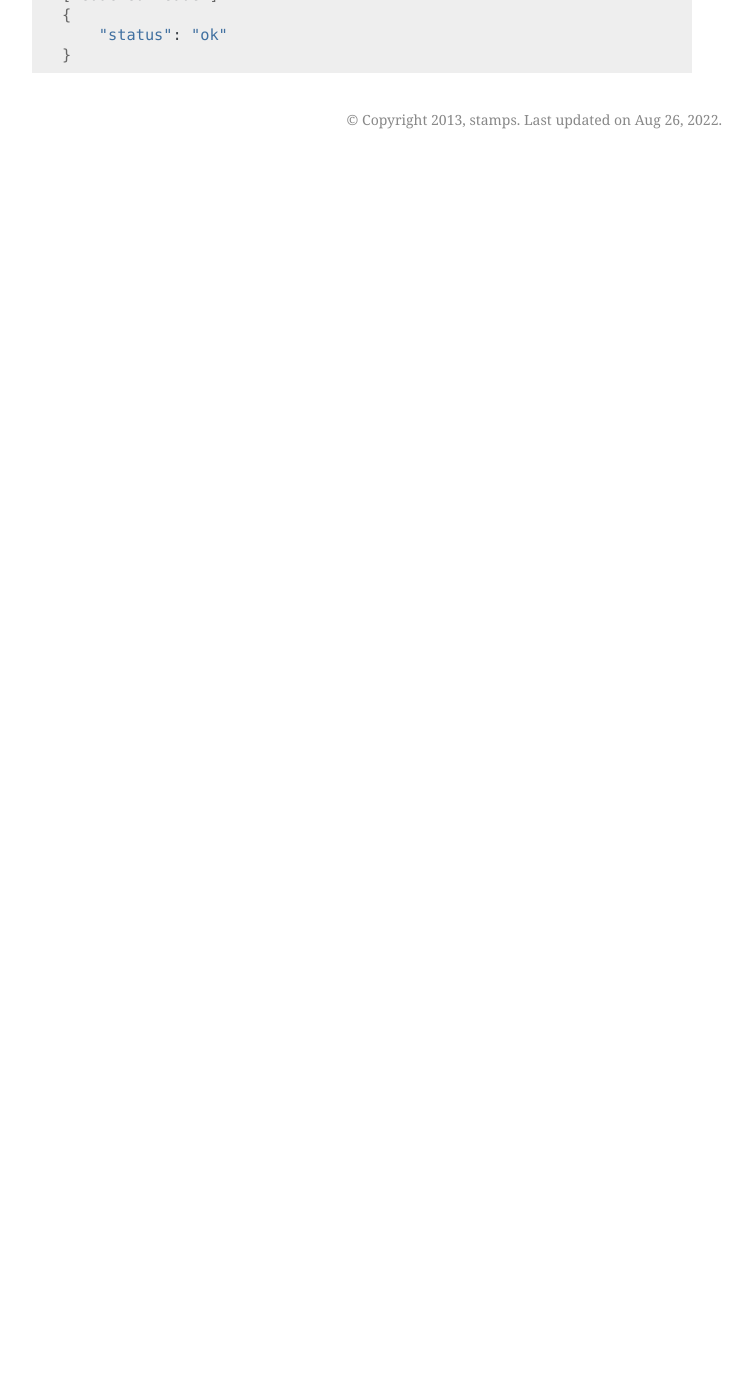
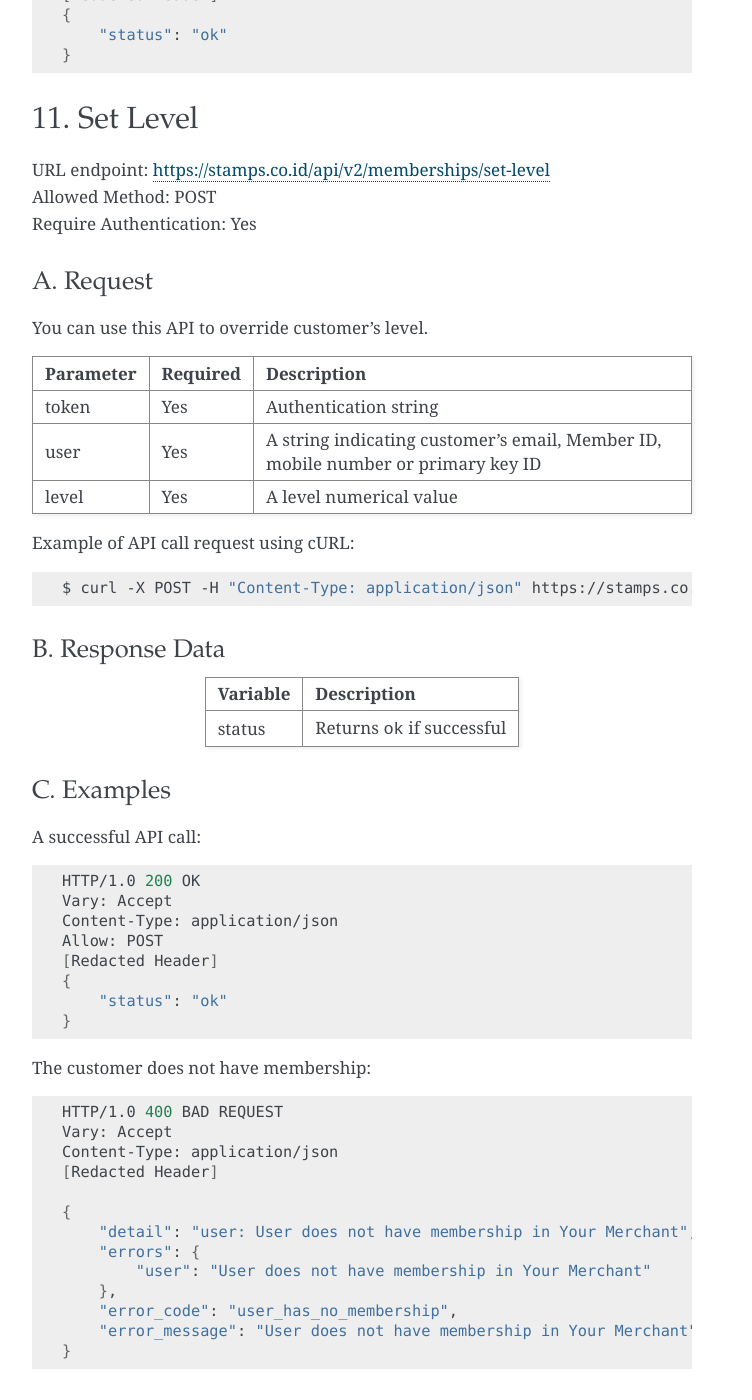
Before and after one commit to ui/stamps-api-docs, a Sphinx documentation site: the page built from source/customer_api.rst, in a window 1280 px wide and 1400 px high, scrolled down 19958 px. Shown: the whole window, without its empty margins (388-1140 px from the left). Built offline with Sphinx 7.4.7, drawn with Linux system fonts in a browser that asks for light colours; before the commit the page ends 20117 px from its top, so only the background shows below that; some of the changed text lies outside the part shown.

Commit message:
Add set level API docs (#66)

```diff
--- a/source/customer_api.rst
+++ b/source/customer_api.rst
@@ -1049,3 +1049,74 @@ A successful API call:
     {
         "status": "ok"
     }
+
+
+11. Set Level
+===============
+| URL endpoint: https://stamps.co.id/api/v2/memberships/set-level
+| Allowed Method: POST
+| Require Authentication: Yes
+
+A. Request
+-----------------------------
+
+You can use this API to override customer's level.
+
+============= =========== =========================
+Parameter     Required    Description
+============= =========== =========================
+token         Yes         Authentication string
+user          Yes         A string indicating customer's email, Member ID, mobile number or primary key ID
+level         Yes         A level numerical value
+============= =========== =========================
+
+Example of API call request using cURL:
+
+.. code-block :: bash
+
+    $ curl -X POST -H "Content-Type: application/json" https://stamps.co.id/api/v2/memberships/set-level -i -d '{ "token": "secret", "user": 123, "level": 200}'
+
+
+B. Response Data
+----------------
+
+=================== ==============================
+Variable            Description
+=================== ==============================
+status              Returns ``ok`` if successful
+=================== ==============================
+
+
+C.  Examples
+-----------
+
+A successful API call:
+
+.. code-block :: bash
+
+    HTTP/1.0 200 OK
+    Vary: Accept
+    Content-Type: application/json
+    Allow: POST
+    [Redacted Header]
+    {
+        "status": "ok"
+    }
+
+The customer does not have membership:
+
+.. code-block :: bash
+
+    HTTP/1.0 400 BAD REQUEST
+    Vary: Accept
+    Content-Type: application/json
+    [Redacted Header]
+
+    {
+        "detail": "user: User does not have membership in Your Merchant",
+        "errors": {
+            "user": "User does not have membership in Your Merchant"
+        },
+        "error_code": "user_has_no_membership",
+        "error_message": "User does not have membership in Your Merchant"
+    }
```
